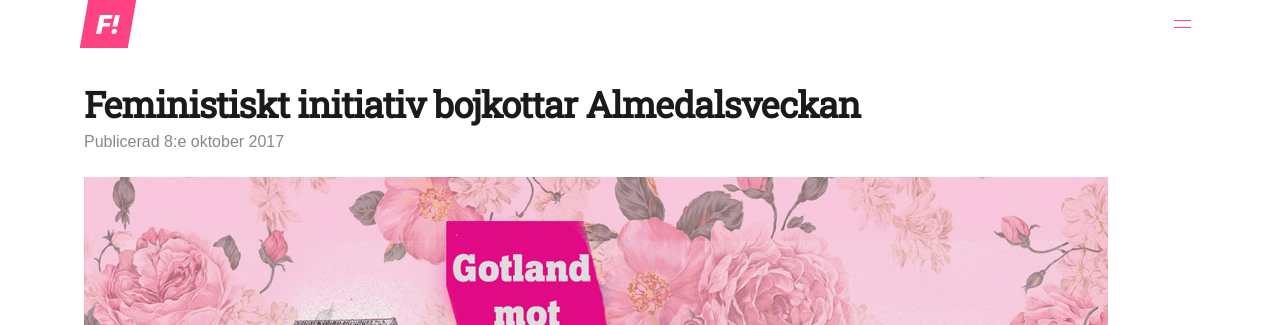
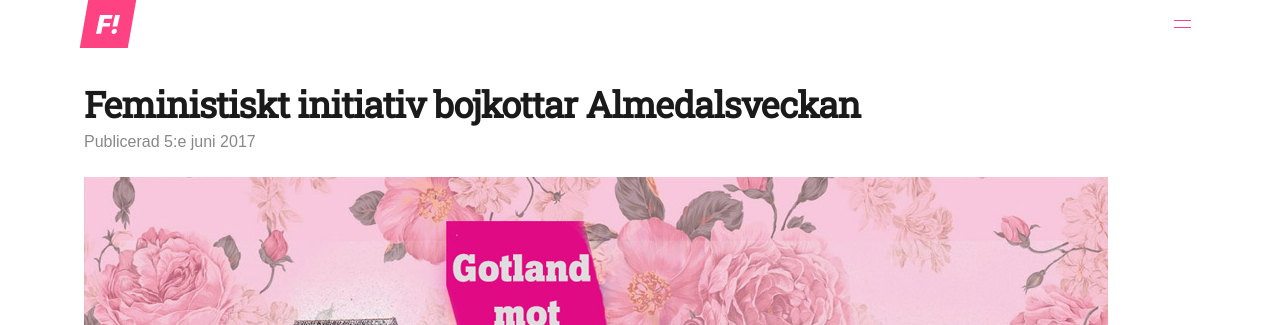
Before and after one commit to figotland/figotland, a Jekyll site: the page built from _posts/2017-06-05-feministiskt-initiativ-bojkottar-almedalsveckan.markdown, in a window 1280 px wide. Shown: the top 325 px of the page. Built offline with Jekyll 4.4.1, drawn with Linux system fonts in a browser that asks for light colours; nearby versions of some CDN libraries; part of the change alters nothing that is shown.

```diff
--- a/_posts/2017-10-08-feministiskt-initiativ-bojkottar-almedalsveckan.markdown
+++ b/_posts/2017-06-05-feministiskt-initiativ-bojkottar-almedalsveckan.markdown
@@ -1,6 +1,6 @@
 ---
 title: Feministiskt initiativ bojkottar Almedalsveckan
-date: 2017-10-08 09:02:00 Z
+date: 2017-06-05 09:00:00 Z
 image: "/uploads/cover_28-04-17.jpg"
 ---
 
```
